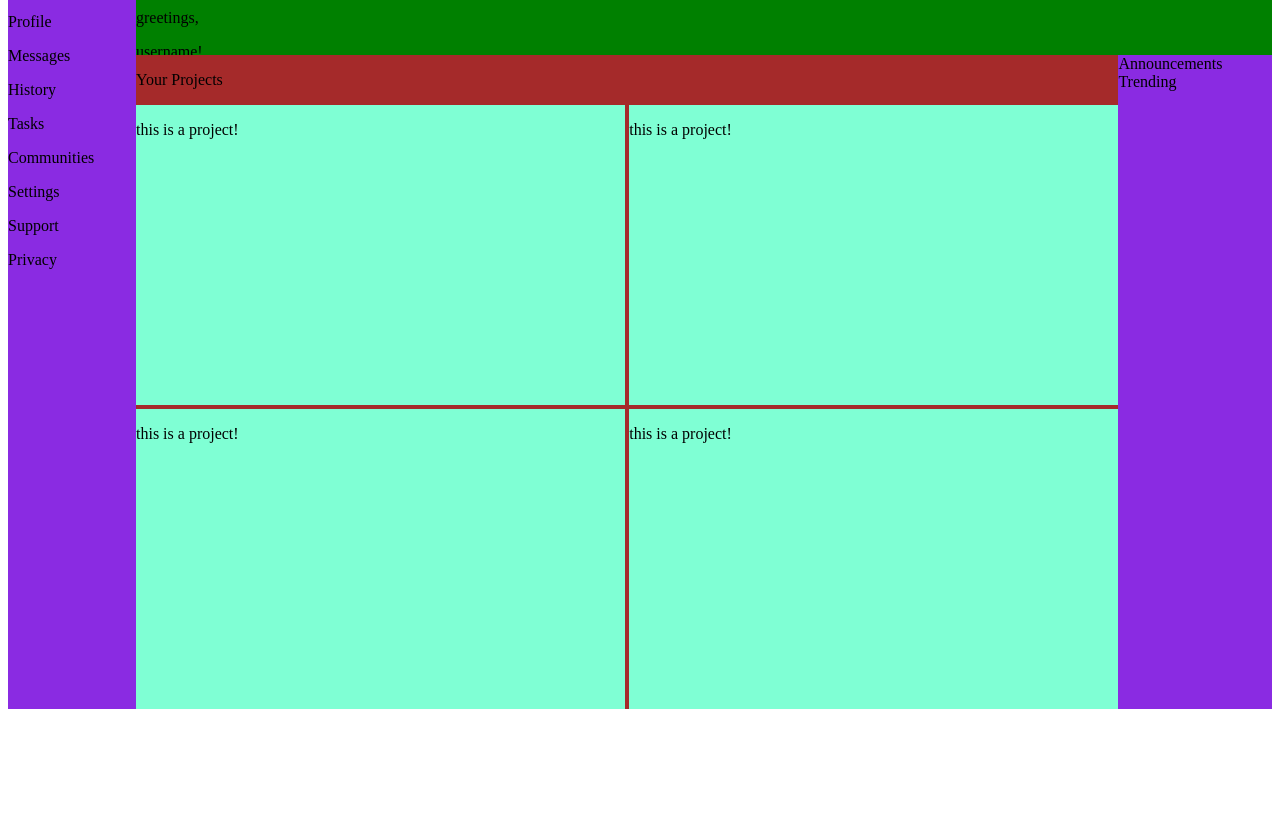
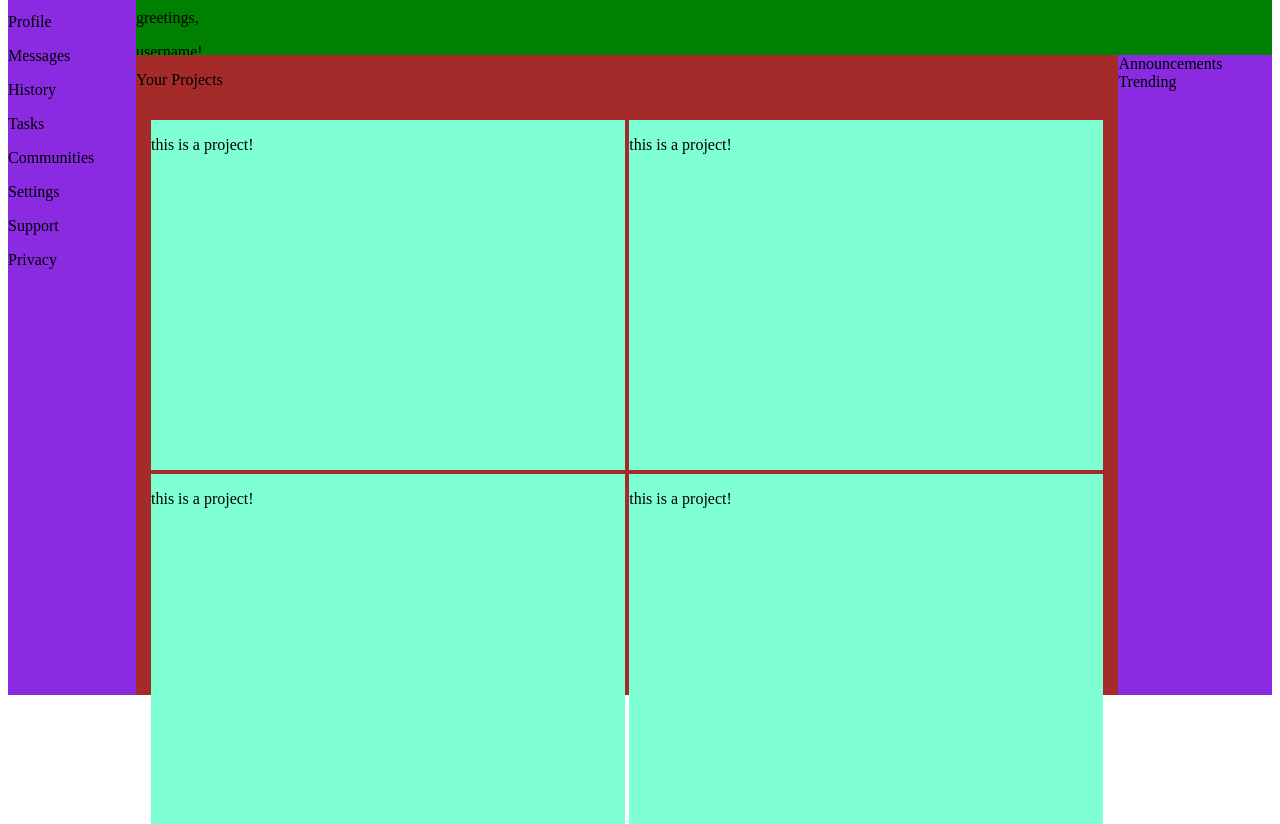
Before and after one commit to John-Ericksen/admin-board, a plain HTML site: page index.html in a window 1280 px wide. Shown: the part 97-921 px from the top of the page. Before the commit the page ends 806 px from the top, so only its background shows below. Drawn offline with Linux system fonts and the light colour scheme.

Commit message:
add dynamic length for project cards

```diff
--- a/style.css
+++ b/style.css
@@ -58,11 +58,11 @@ body{
 
 .projectcards{
   display: grid;
-  grid-template: 300px 300px / 1fr 1fr;
+  grid-template: repeat(2, max(350px, 100%)) / 1fr 1fr;
   grid-auto-rows: 300px 300px;
   grid-auto-columns: 1fr 1fr;
   gap: 4px;
-  margin: ;
+  padding: 15px;
 
 }
 
```
